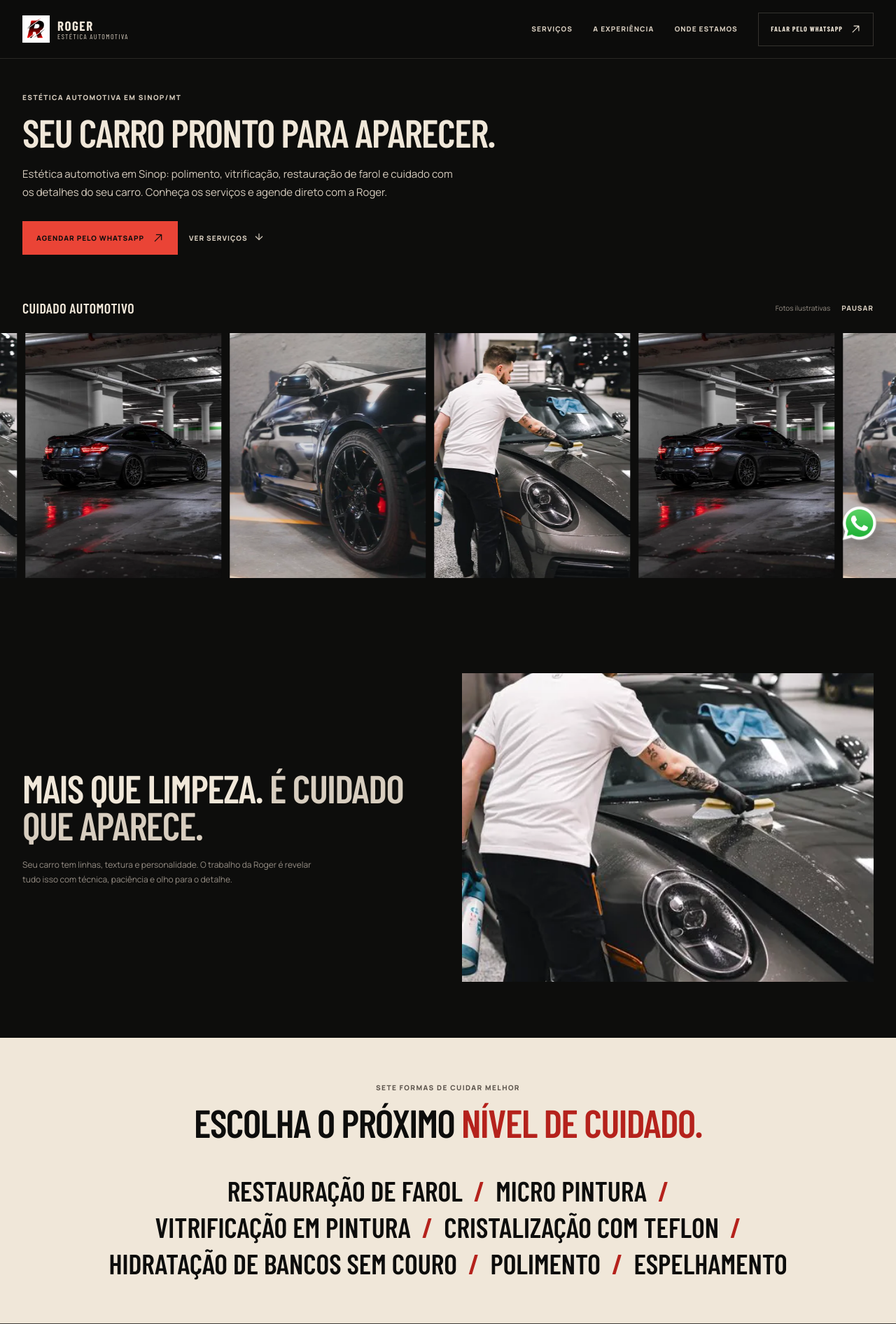
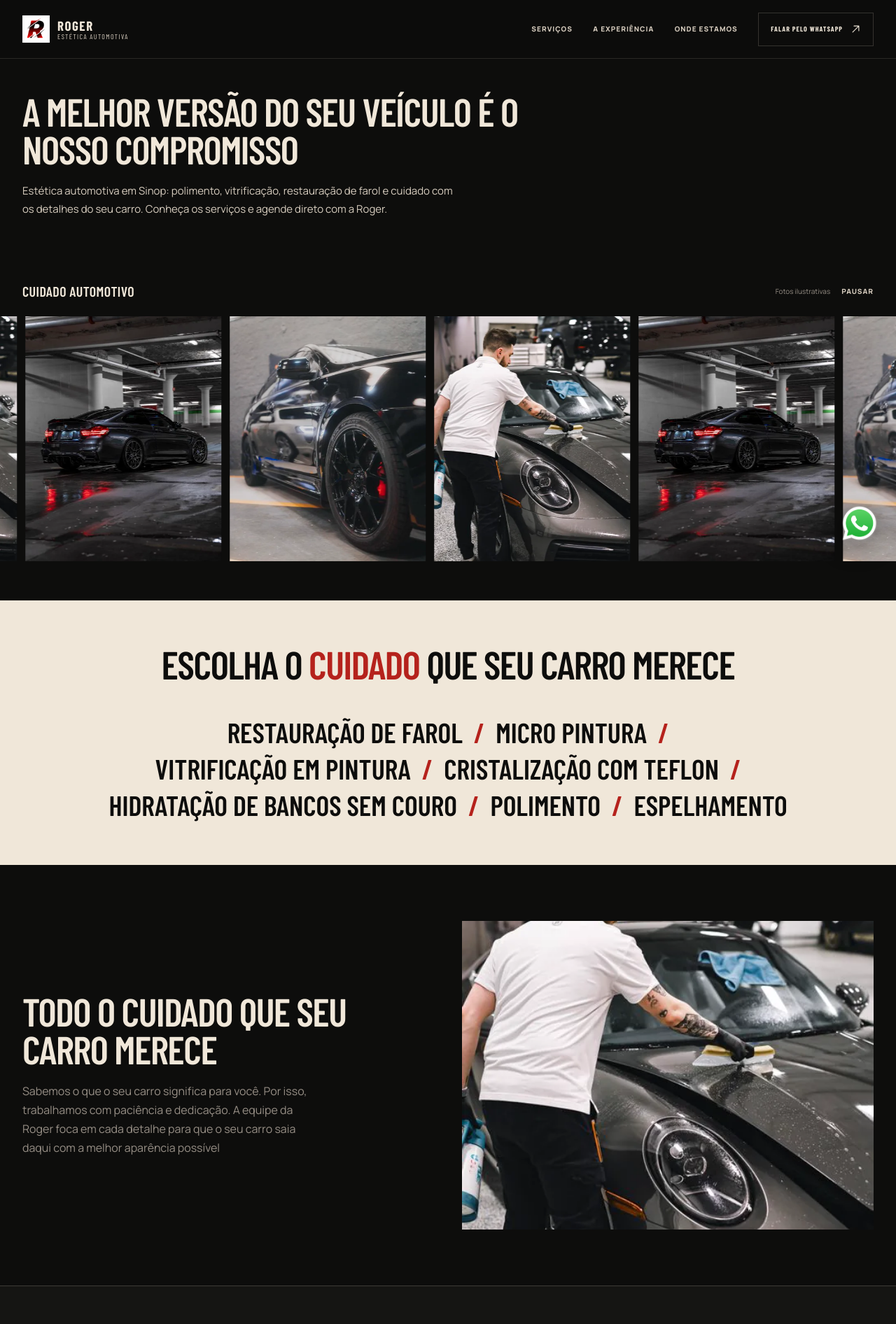
Before and after one commit to SHURIKA6/roger-estetica-automotiva, a React (Vite) app: page / in a window 1280 px wide. Shown: the top 1892 px of the page at 70% size. Built offline with nearby package versions, Linux system fonts and the light colour scheme; a web font is replaced by a local one.

Commit message:
[FIX] New layout

```diff
--- a/src/pages/LandingPage.jsx
+++ b/src/pages/LandingPage.jsx
@@ -60,21 +60,12 @@ export default function LandingPage() {
           className={`${GRID} pt-[calc(var(--header-height)_+_48px)] pb-10 sm:pt-[calc(var(--header-height)_+_56px)] sm:pb-12 xl:pt-[calc(var(--header-height)_+_48px)] xl:pb-14`}
         >
           <div className="max-w-[790px]">
-            <p className={`${EYEBROW} text-paper-soft`}>Estética automotiva em Sinop/MT</p>
-            <h1 id="hero-title" className={`mb-5 max-w-[980px] ${DISPLAY_XL}`}>
-              Seu carro pronto para aparecer.
-            </h1>
-            <p className="mb-7 max-w-[620px] text-[14px] leading-[1.75] text-paper-soft sm:text-[15px]">
+            <p id="hero-title" className={`mb-5 max-w-[980px] ${DISPLAY_XL}`}>
+              A melhor versão do seu veículo é o nosso compromisso
+            </p>
+            <p className="mb-7 max-w-[620px] text-[16px] leading-[1.75] text-paper-soft sm:text-[15px]">
               Estética automotiva em Sinop: polimento, vitrificação, restauração de farol e cuidado com os detalhes do seu carro. Conheça os serviços e agende direto com a Roger.
             </p>
-            <div className="flex flex-wrap items-center gap-4">
-              <a className={`${BUTTON} bg-red text-ink hover:bg-paper`} href={WHATSAPP_URL} target="_blank" rel="noreferrer">
-                Agendar pelo WhatsApp <ArrowIcon className="size-4" />
-              </a>
-              <a className="inline-flex min-h-12 items-center gap-2 text-[10px] font-extrabold tracking-[.1em] text-paper-soft uppercase transition-colors hover:text-paper" href="#servicos">
-                Ver serviços <ArrowIcon className="size-4" direction="down" />
-              </a>
-            </div>
           </div>
         </section>
 
@@ -120,15 +111,36 @@ export default function LandingPage() {
           </div>
         </section>
 
-        {/* A experiência ---------------------------------------------------- */}
+
+        {/* Serviços --------------------------------------------------------- */}
+        <section id="servicos" aria-labelledby="services-title" className="bg-paper py-12 text-ink sm:py-16">
+          <div className={`${GRID} text-center`}>
+
+            <h2 id="services-title" className={`mx-auto mb-0 max-w-[900px] ${DISPLAY_XL}`}>
+              Escolha o <span className="text-red-deep">cuidado</span> que seu carro merece
+            </h2>
+
+            <ul className="mx-auto mt-10 mb-0 flex max-w-[1040px] list-none flex-wrap justify-center gap-x-4 gap-y-2 p-0 sm:mt-12">
+              {services.map((service, index) => (
+                <li className="font-display text-[clamp(24px,5vw,40px)] leading-[1.1] font-semibold uppercase" key={service.name}>
+                  {service.name}
+                  {/* Separador só visual: aria-hidden para o leitor de tela não ler as barras. */}
+                  {index < services.length - 1 && <span className="ml-4 text-red-deep" aria-hidden="true">/</span>}
+                </li>
+              ))}
+            </ul>
+          </div>
+        </section>
+      </main>
+
+      {/* A experiência ---------------------------------------------------- */}
         <section id="essencia" aria-labelledby="essence-title" className={`${GRID} grid items-center gap-8 py-14 sm:grid-cols-2 sm:gap-10 sm:py-20`}>
           <div>
             <h2 id="essence-title" className={`mb-5 ${DISPLAY_XL}`}>
-              Mais que limpeza. <span className="text-paper-soft">É cuidado que aparece.</span>
+              Todo o cuidado que seu carro merece
             </h2>
-            <p className="m-0 max-w-[420px] text-[12px] leading-[1.7] text-muted">
-              Seu carro tem linhas, textura e personalidade. O trabalho da Roger é revelar tudo isso com técnica, paciência e olho para o detalhe.
-            </p>
+            <p className="m-0 max-w-[420px] text-[16px] leading-[1.7] text-muted">
+              Sabemos o que o seu carro significa para você. Por isso, trabalhamos com paciência e dedicação. A equipe da Roger foca em cada detalhe para que o seu carro saia daqui com a melhor aparência possível</p>
           </div>
           {/* Foto retrato (2:3) recortada: 4:5 na coluna estreita do tablet, 4:3 no
               celular e no desktop para a seção não ficar mais alta que o texto. */}
@@ -145,26 +157,6 @@ export default function LandingPage() {
           </figure>
         </section>
 
-        {/* Serviços --------------------------------------------------------- */}
-        <section id="servicos" aria-labelledby="services-title" className="bg-paper py-12 text-ink sm:py-16">
-          <div className={`${GRID} text-center`}>
-            <p className={`${EYEBROW} text-muted-paper`}>Sete formas de cuidar melhor</p>
-            <h2 id="services-title" className={`mx-auto mb-0 max-w-[900px] ${DISPLAY_XL}`}>
-              Escolha o próximo <span className="text-red-deep">nível de cuidado.</span>
-            </h2>
-
-            <ul className="mx-auto mt-10 mb-0 flex max-w-[1040px] list-none flex-wrap justify-center gap-x-4 gap-y-2 p-0 sm:mt-12">
-              {services.map((service, index) => (
-                <li className="font-display text-[clamp(24px,5vw,40px)] leading-[1.1] font-semibold uppercase" key={service.name}>
-                  {service.name}
-                  {/* Separador só visual: aria-hidden para o leitor de tela não ler as barras. */}
-                  {index < services.length - 1 && <span className="ml-4 text-red-deep" aria-hidden="true">/</span>}
-                </li>
-              ))}
-            </ul>
-          </div>
-        </section>
-      </main>
 
       {/* Rodapé ------------------------------------------------------------- */}
       {/* Fundo e fio ocupam a largura toda; o conteúdo segue alinhado ao GRID.
```
